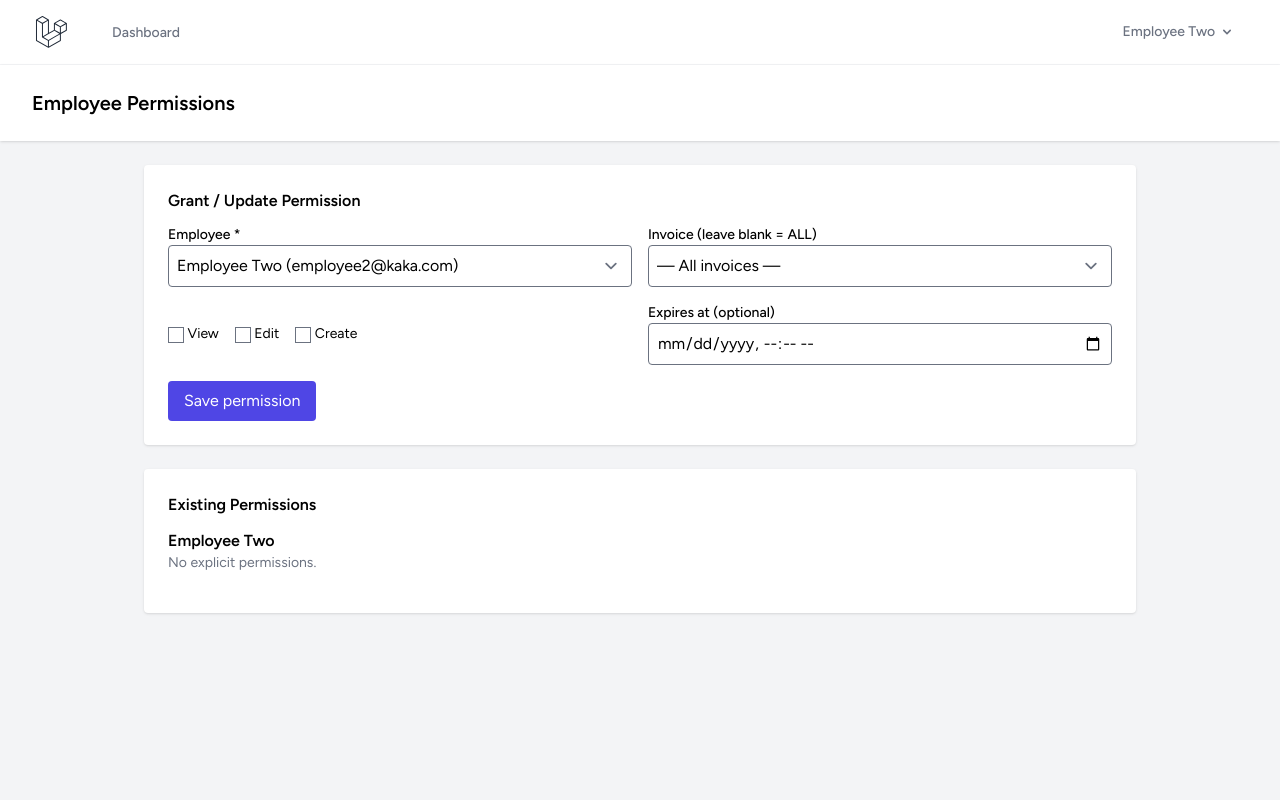
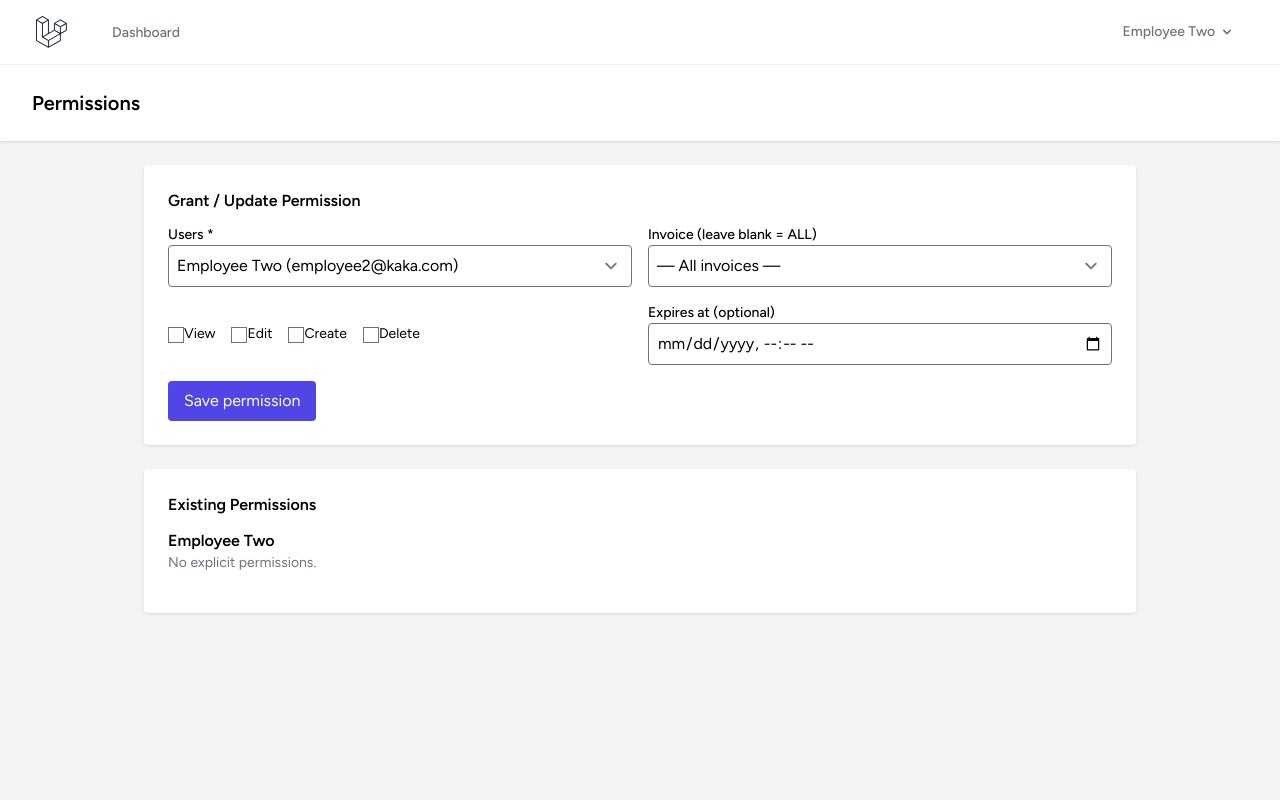
Before and after one commit to Faizan-glitch-os/roles_permissions, a Laravel app: page /admin/permissions in a window 1280 px wide. Run offline with Laravel 12, Linux system fonts and the light colour scheme; a user stored in the database is signed in; data comes from the database, SQL or seed files in the repository; data that the repository does not hold is empty; style sheets or scripts are compiled from the project's sources.

Commit message:
permissions columns added to users and invoice permissions table

```diff
--- a/app/Http/Controllers/Admin/PermissionController.php
+++ b/app/Http/Controllers/Admin/PermissionController.php
@@ -12,16 +12,16 @@ class PermissionController extends Controller
 {
     public function index()
     {
-        $employees = User::where('role', 'employee')->orderBy('name')->get();
+        $users = User::all();
         $invoices = Invoice::orderByDesc('id')->limit(200)->get();
 
-        $permissions = InvoicePermission::with('invoice')
-            ->whereIn('user_id', $employees->pluck('id'))
+        $invoicePermissions = InvoicePermission::with('invoice')
+            ->whereIn('user_id', $users->pluck('id'))
             ->latest()
             ->get()
             ->groupBy('user_id');
 
-        return view('admin.permissions.index', compact('employees', 'invoices', 'permissions'));
+        return view('admin.permissions.index', compact('users', 'invoices', 'invoicePermissions'));
     }
 
     public function store(Request $request)
--- a/resources/views/admin/permissions/index.blade.php
+++ b/resources/views/admin/permissions/index.blade.php
@@ -1,16 +1,19 @@
 <x-app-layout>
-    <x-slot name="header"><h2 class="font-semibold text-xl">Employee Permissions</h2></x-slot>
+    <x-slot name="header">
+        <h2 class="font-semibold text-xl">Permissions</h2>
+    </x-slot>
 
     <div class="py-6 max-w-5xl mx-auto px-4 space-y-6">
         <div class="bg-white p-6 rounded shadow">
             <h3 class="font-semibold mb-3">Grant / Update Permission</h3>
-            <form method="POST" action="{{ route('admin.permissions.store') }}" class="grid grid-cols-1 md:grid-cols-2 gap-4">
+            <form method="POST" action="{{ route('admin.permissions.store') }}"
+                class="grid grid-cols-1 md:grid-cols-2 gap-4">
                 @csrf
                 <div>
-                    <label class="block text-sm font-medium">Employee *</label>
+                    <label class="block text-sm font-medium">Users *</label>
                     <select name="user_id" required class="w-full border rounded p-2">
-                        @foreach($employees as $e)
-                            <option value="{{ $e->id }}">{{ $e->name }} ({{ $e->email }})</option>
+                        @foreach ($users as $u)
+                            <option value="{{ $u->id }}">{{ $u->name }} ({{ $u->email }})</option>
                         @endforeach
                     </select>
                 </div>
@@ -18,15 +21,17 @@
                     <label class="block text-sm font-medium">Invoice (leave blank = ALL)</label>
                     <select name="invoice_id" class="w-full border rounded p-2">
                         <option value="">— All invoices —</option>
-                        @foreach($invoices as $inv)
+                        @foreach ($invoices as $inv)
                             <option value="{{ $inv->id }}">{{ $inv->invoice_number }}</option>
                         @endforeach
                     </select>
                 </div>
                 <div class="flex items-center gap-4 text-sm">
-                    <label><input type="checkbox" name="can_view" value="1"> View</label>
-                    <label><input type="checkbox" name="can_edit" value="1"> Edit</label>
-                    <label><input type="checkbox" name="can_create" value="1"> Create</label>
+                    <label><input type="checkbox" name="can_view" value="1">View</label>
+                    <label><input type="checkbox" name="can_edit" value="1">Edit</label>
+                    <label><input type="checkbox" name="can_create" value="1">Create</label>
+                    <label><input type="checkbox" name="delete" value="1">Delete</label>
+
                 </div>
                 <div>
                     <label class="block text-sm font-medium">Expires at (optional)</label>
@@ -40,20 +45,27 @@
 
         <div class="bg-white p-6 rounded shadow">
             <h3 class="font-semibold mb-3">Existing Permissions</h3>
-            @foreach($employees as $employee)
+            @foreach ($users as $user)
                 <div class="mb-4">
-                    <div class="font-semibold">{{ $employee->name }}</div>
-                    @php $perms = $permissions[$employee->id] ?? collect(); @endphp
-                    @if($perms->isEmpty())
+                    <div class="font-semibold">{{ $user->name }}</div>
+                    @php $perms = $permissions[$user->id] ?? collect(); @endphp
+                    @if ($perms->isEmpty())
                         <div class="text-sm text-gray-500">No explicit permissions.</div>
                     @else
                         <table class="w-full text-sm mt-2">
-                            <thead><tr class="text-left bg-gray-50">
-                                <th class="p-2">Invoice</th><th class="p-2">View</th><th class="p-2">Edit</th>
-                                <th class="p-2">Create</th><th class="p-2">Expires</th><th class="p-2"></th>
-                            </tr></thead>
+                            <thead>
+                                <tr class="text-left bg-gray-50">
+                                    <th class="p-2">Invoice</th>
+                                    <th class="p-2">View</th>
+                                    <th class="p-2">Edit</th>
+                                    <th class="p-2">Create</th>
+                                    <th class="p-2">Delete</th>
+                                    <th class="p-2">Expires</th>
+                                    <th class="p-2"></th>
+                                </tr>
+                            </thead>
                             <tbody>
-                            @foreach($perms as $perm)
+                                @foreach ($perms as $perm)
                                     <tr class="border-t">
                                         <td class="p-2">{{ $perm->invoice?->invoice_number ?? 'ALL' }}</td>
                                         <td class="p-2">{{ $perm->can_view ? '✓' : '—' }}</td>
@@ -61,12 +73,13 @@
                                         <td class="p-2">{{ $perm->can_create ? '✓' : '—' }}</td>
                                         <td class="p-2">
                                             {{ $perm->expires_at?->format('Y-m-d H:i') ?? 'never' }}
-                                        @if($perm->expires_at && $perm->expires_at->isPast())
+                                            @if ($perm->expires_at && $perm->expires_at->isPast())
                                                 <span class="text-xs text-red-600">(expired)</span>
                                             @endif
                                         </td>
                                         <td class="p-2 text-right">
-                                        <form method="POST" action="{{ route('admin.permissions.destroy', $perm) }}">
+                                            <form method="POST"
+                                                action="{{ route('admin.permissions.destroy', $perm) }}">
                                                 @csrf @method('DELETE')
                                                 <button class="text-red-600 text-xs">Revoke</button>
                                             </form>
--- a/resources/views/invoices/create.blade.php
+++ b/resources/views/invoices/create.blade.php
@@ -1,12 +1,14 @@
 <x-app-layout>
-    <x-slot name="header"><h2 class="font-semibold text-xl">New Invoice</h2></x-slot>
+    <x-slot name="header">
+        <h2 class="font-semibold text-xl">New Invoice</h2>
+    </x-slot>
 
     <div class="py-6 max-w-4xl mx-auto px-4">
         <form method="POST" action="{{ route('invoices.store') }}" class="bg-white p-6 rounded shadow">
             @csrf
             @include('invoices._form')
             <div class="mt-6 flex gap-3">
-                <button class="px-4 py-2 bg-indigo-600 text-black rounded">Save Draft</button>
+                <button class="px-4 py-2 bg-indigo-600 text-white rounded">Save Draft</button>
                 <a href="{{ route('invoices.index') }}" class="px-4 py-2 border rounded">Cancel</a>
             </div>
         </form>
```
Also changed, not shown: database/migrations/2026_11_26_051343_add_permissions_to_users_table.php (added), database/migrations/2026_11_26_052319_add_can_delete_column_to_invoice_permissions_table.php (added), database/migrations/2026_11_26_052502_add_can_approve_column_to_invoice_permissions_table.php (added). Lines whose indentation alone changed are shown as unchanged.
